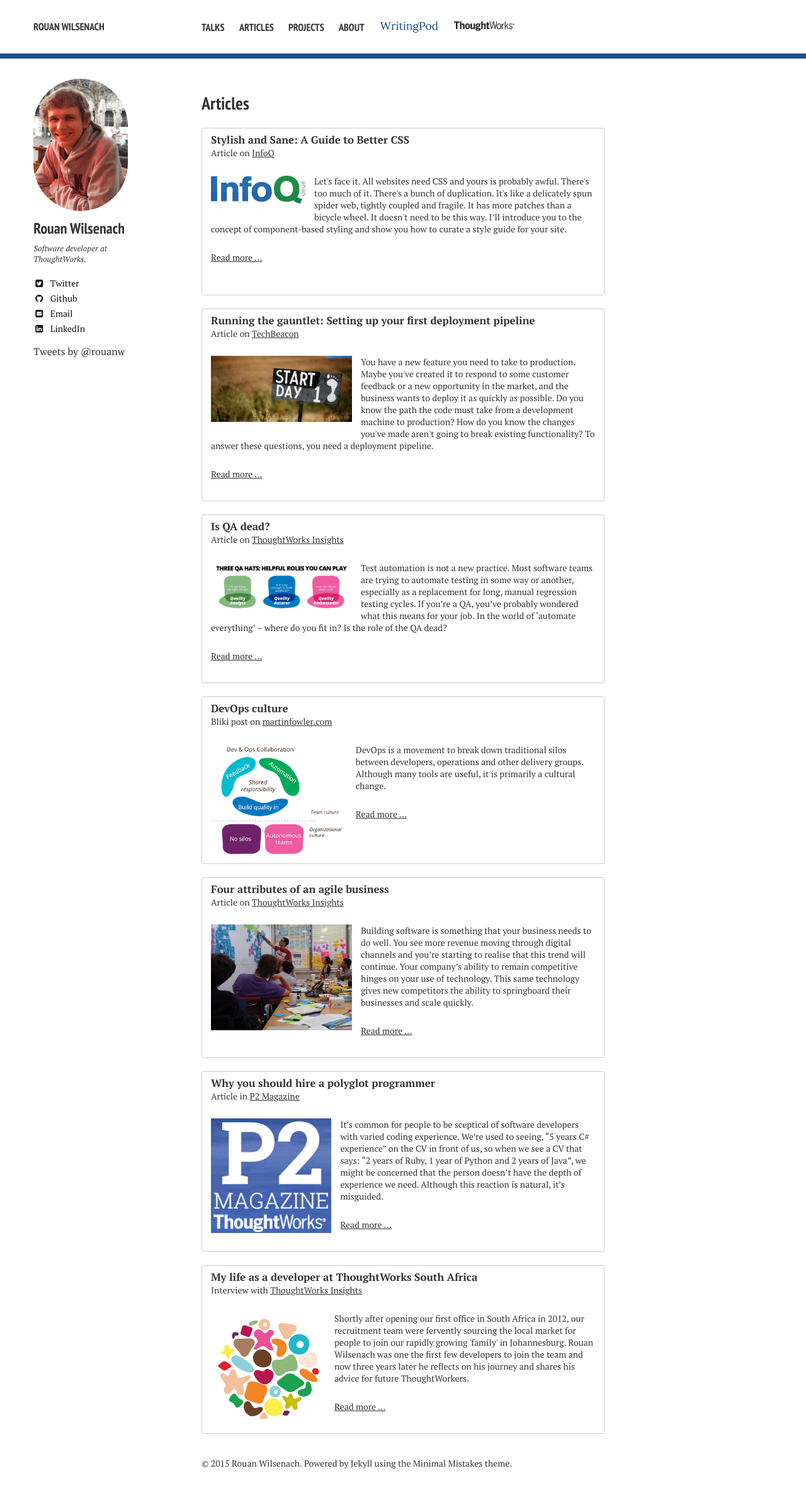
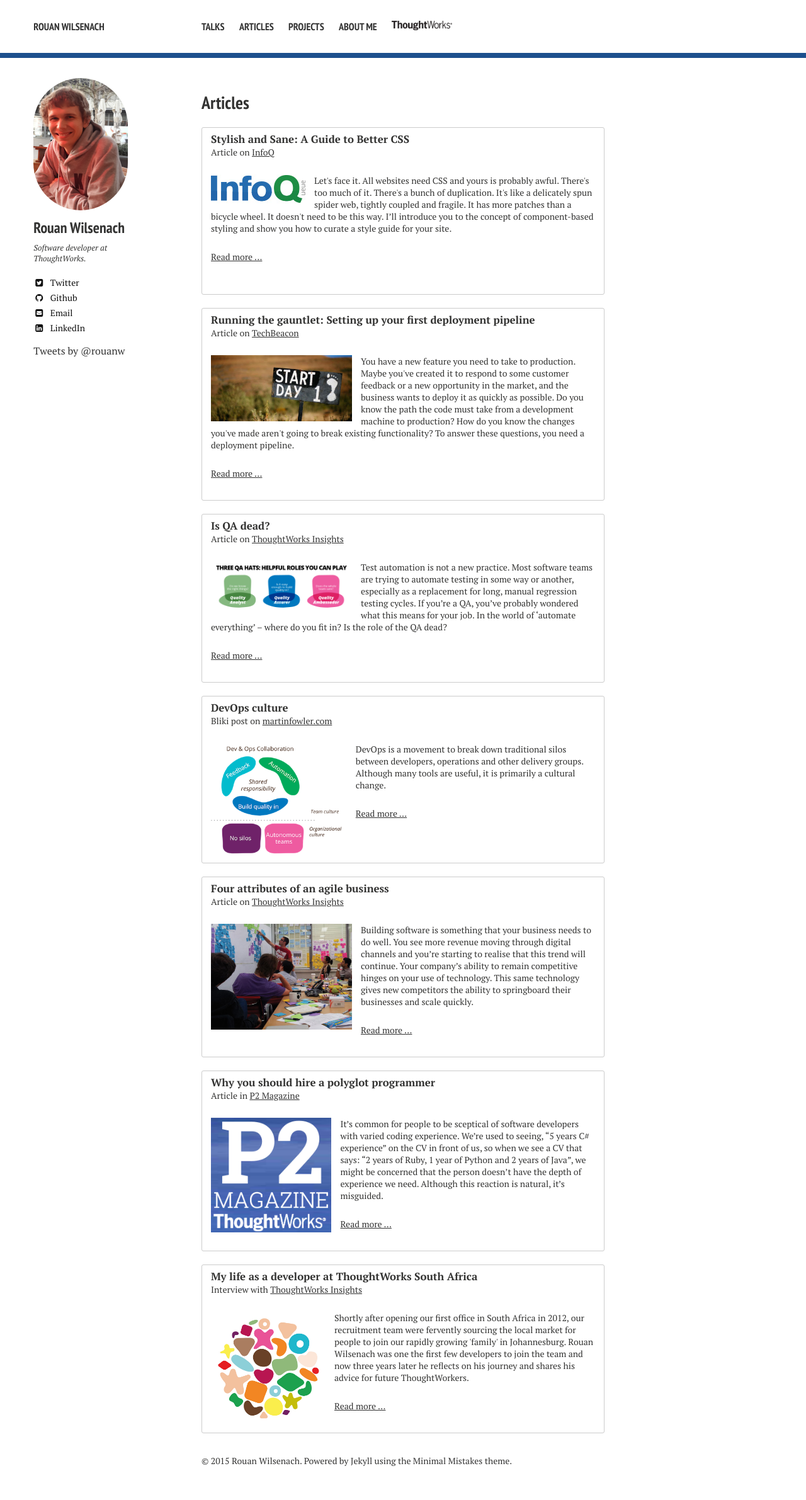
Before and after one commit to rouanw/rouanw.github.io, a Jekyll site: the page built from publications/index.md, in a window 1280 px wide. Shown: the whole page at 63% size. Built offline with Jekyll 4.4.1, drawn with Linux system fonts in a browser that asks for light colours; nearby versions of some CDN libraries; some web fonts are replaced; comment, search, counter and statistics services are not loaded.

```diff
--- a/_data/navigation.yml
+++ b/_data/navigation.yml
@@ -9,11 +9,8 @@
 - title: Projects
   url: /projects/
 
-- title: About
+- title: About Me
   url: /about/
-
-- title: <img id="writing-pod-logo" src="/images/writing-pod.png"/>
-  url: http://www.writingpod.com
 
 - title: <img src="/images/tw-logo.png"/>
   url: https://www.thoughtworks.com
--- a/_sass/custom.scss
+++ b/_sass/custom.scss
@@ -6,7 +6,6 @@
     max-width: 16em;
     max-height: 13em;
     margin-right: 1em;
-    margin-bottom: 1em;
     @media #{$small} {
       float: left;
     }
@@ -14,14 +13,16 @@
   strong {
     font-size: 1.2em;
   }
+  .logo {
+    max-width: 7em;
+    max-height: 2em;
+    float: none;
+  }
 }
 
 .top-navigation {
   img {
 		max-width: 6em;
-		&#writing-pod-logo {
-			margin-bottom: -0.3em;
-		}
 	}
 }
 
```
Also changed, not shown: projects/index.md (+11 -1 lines), images/radar.png (added), images/writingpod_screenshot.png (added).
